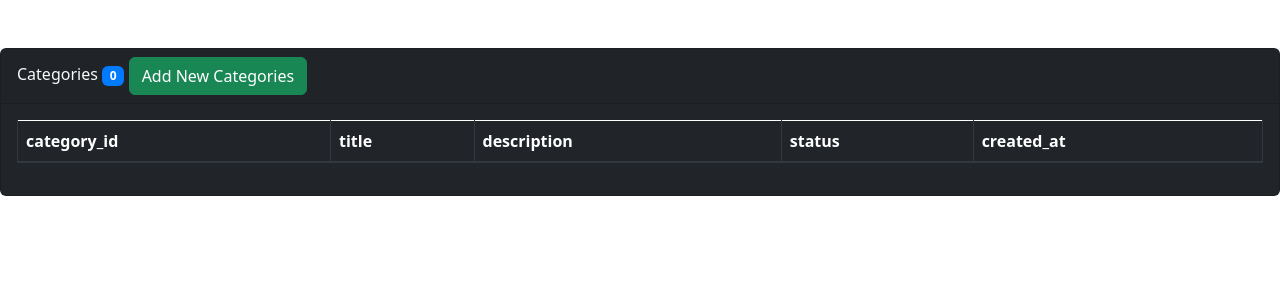
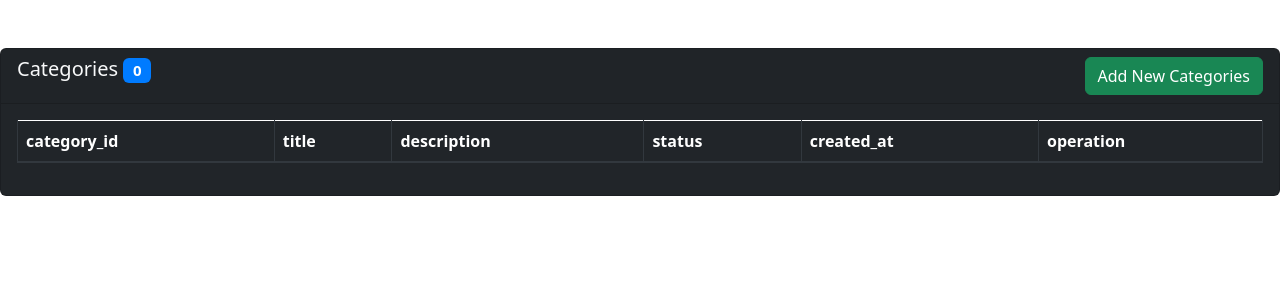
Before and after one commit to mokhalifa97/CRUD_System, a PHP site: page /Admin/categories.php in a window 1280 px wide. Shown: the part 56-356 px from the top of the page. Run offline with PHP 8.4, Linux system fonts and the light colour scheme; data that the repository does not hold is empty; some libraries are stand-ins or nearby versions.

Commit message:
fixing small bugs in the dashboard

```diff
--- a/Admin/categories.php
+++ b/Admin/categories.php
@@ -16,8 +16,8 @@ if ($page == 'all') {
 ?>
 
     <div class="card mt-5 bg-dark text-light ">
-        <div class="card-header">
-            Categories <span class="badge badge-primary"><?php echo $catCount; ?></span>
+        <div class="card-header d-flex justify-content-between align-item-center">
+            <h5>Categories <span class="badge badge-primary"><?php echo $catCount; ?></span></h5>
             <a href="?page=addUser" class="btn btn-success">Add New Categories</a>
         </div>
         <div class="card-body">
@@ -29,6 +29,7 @@ if ($page == 'all') {
                         <th scope="col">description</th>
                         <th scope="col">status</th>
                         <th scope="col">created_at</th>
+                        <th scope="col">operation</th>
                     </tr>
                 </thead>
                 <tbody>
--- a/Admin/comments.php
+++ b/Admin/comments.php
@@ -19,8 +19,8 @@ if ($page == 'all') {
 
 
   <div class="card mt-5 bg-dark text-light">
-    <div class="card-header">
-      Comments <span class="badge badge-primary"> <?php echo $commentCount ?></span>
+    <div class="card-header d-flex justify-content-between align-item-center">
+      <h5>Comments <span class="badge badge-primary"> <?php echo $commentCount ?></span></h5>
       <a href="?page=addNew" class="btn btn-success">Add New Comment</a>
     </div>
     <div class="card-body">
--- a/Admin/posts.php
+++ b/Admin/posts.php
@@ -19,8 +19,8 @@ if ($page == 'all') {
 
 
   <div class="card mt-5 bg-dark text-light">
-    <div class="card-header">
-      Posts <span class="badge badge-primary"> <?php echo $postCount ?> </span>
+    <div class="card-header d-flex justify-content-between align-item-center">
+      <h5>Posts <span class="badge badge-primary"> <?php echo $postCount ?> </span></h5>
       <a href="?page=addNew" class="btn btn-success">Add New Post</a>
     </div>
     <div class="card-body">
--- a/Admin/users.php
+++ b/Admin/users.php
@@ -16,8 +16,8 @@ if (isset($_GET['page'])) {
 if ($page == "All") {
 ?>
     <div class="card mt-5 bg-dark text-light ">
-        <div class="card-header">
-            Users <span class="badge badge-primary"><?php echo $resultuser; ?></span>
+        <div class="card-header d-flex justify-content-between align-item-center">
+            <h5>Users <span class="badge badge-primary"><?php echo $resultuser; ?></span></h5>
             <a href="?page=newuser" class="btn btn-success">Add User</a>
         </div>
         <div class="card-body">
```
